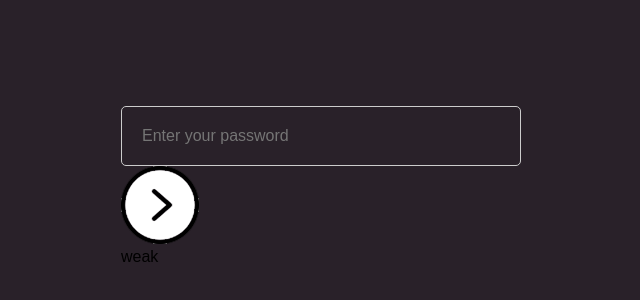
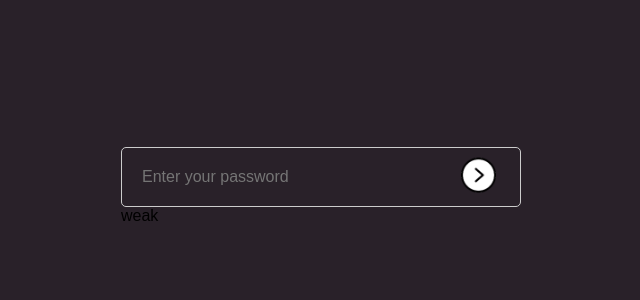
Before and after one commit to Ashhish-h/mini-projects, a plain HTML site: page password-strength-checker/index.html in a window 1280 px wide. Shown: the part 214-514 px from the top of the page, without its empty margins (319-959 px from the left). Drawn offline with Linux system fonts and the light colour scheme.

Commit message:
edit CSS for button to move it inside the input box

```diff
--- a/password-strength-checker/style.css
+++ b/password-strength-checker/style.css
@@ -39,4 +39,13 @@ button{
     border: none;
     outline: none;
     border-radius: 50%;
+    cursor: pointer;
+    position: absolute;
+    top: 16%;
+    left: 85%;
+    transform: translateY(-48%);
 }
+
+button img{
+    width: 35px;
+}
```
